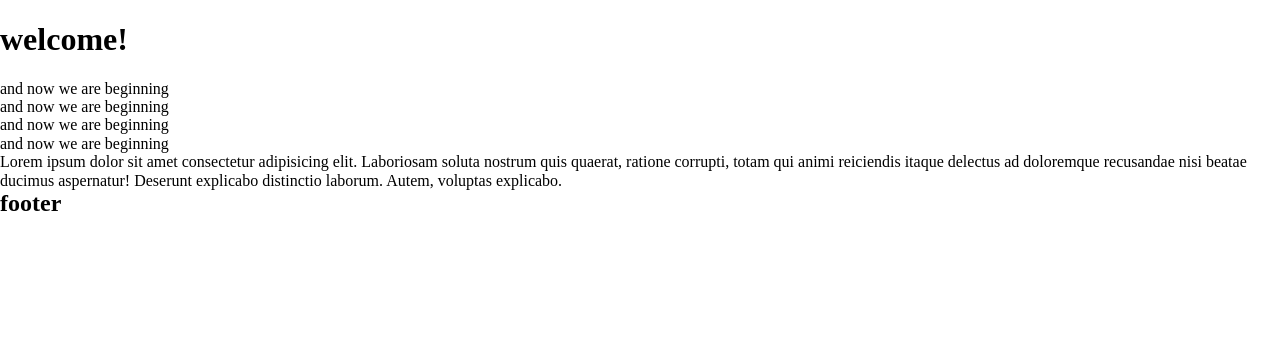
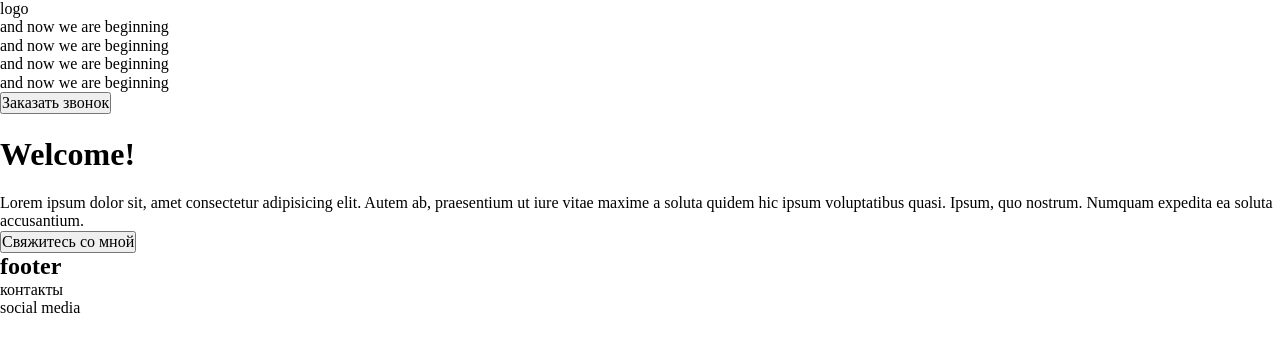
Before and after one commit to StraussJack/landing-first, a plain HTML site: page index.html in a window 1280 px wide. Drawn offline with Linux system fonts and the light colour scheme.

Commit message:
index changed

```diff
--- a/index.html
+++ b/index.html
@@ -6,15 +6,13 @@
     <meta name="viewport" content="width=device-width, initial-scale=1.0">
     <link rel="stylesheet" href="styles/normilize.css">
     <link rel="stylesheet" href="styles/style.css">
-    <script  src="script.js"></script>
+    <script defer src="script.js"></script>
     <title>Landing first</title>
 </head>
 
 <body>
-    <hedader>
-        <h1>welcome!</h1>
-
-    </hedader>
+    <header>
+        <div class="logo">logo</div>
         <nav class="nav">
             <ul class="nav__list">
                 <li class="nav__item1">and now we are beginning</li>
@@ -23,13 +21,20 @@
                 <li class="nav__item4">and now we are beginning</li>
             </ul>
         </nav>
+        <button class="btn">Заказать звонок</button>
+    </header>
+
     <main>
-        <p class="descr">Lorem ipsum dolor sit amet consectetur adipisicing elit. Laboriosam soluta nostrum quis
-            quaerat, ratione corrupti, totam qui animi reiciendis itaque delectus ad doloremque recusandae nisi beatae
-            ducimus aspernatur! Deserunt explicabo distinctio laborum. Autem, voluptas explicabo.</p>
+        <h1>Welcome!</h1>
+        <p class="descr">Lorem ipsum dolor sit, amet consectetur adipisicing elit. Autem ab, praesentium ut iure vitae
+            maxime a soluta quidem hic ipsum voluptatibus quasi. Ipsum, quo nostrum. Numquam expedita ea soluta
+            accusantium.</p>
+        <button class="btn">Свяжитесь со мной</button>
     </main>
     <footer class="footer">
         <h2>footer</h2>
+        <div class="contacts">контакты</div>
+        <div class="social">social media</div>
 
     </footer>
 </body>
```
Lines whose indentation alone changed are shown as unchanged.
